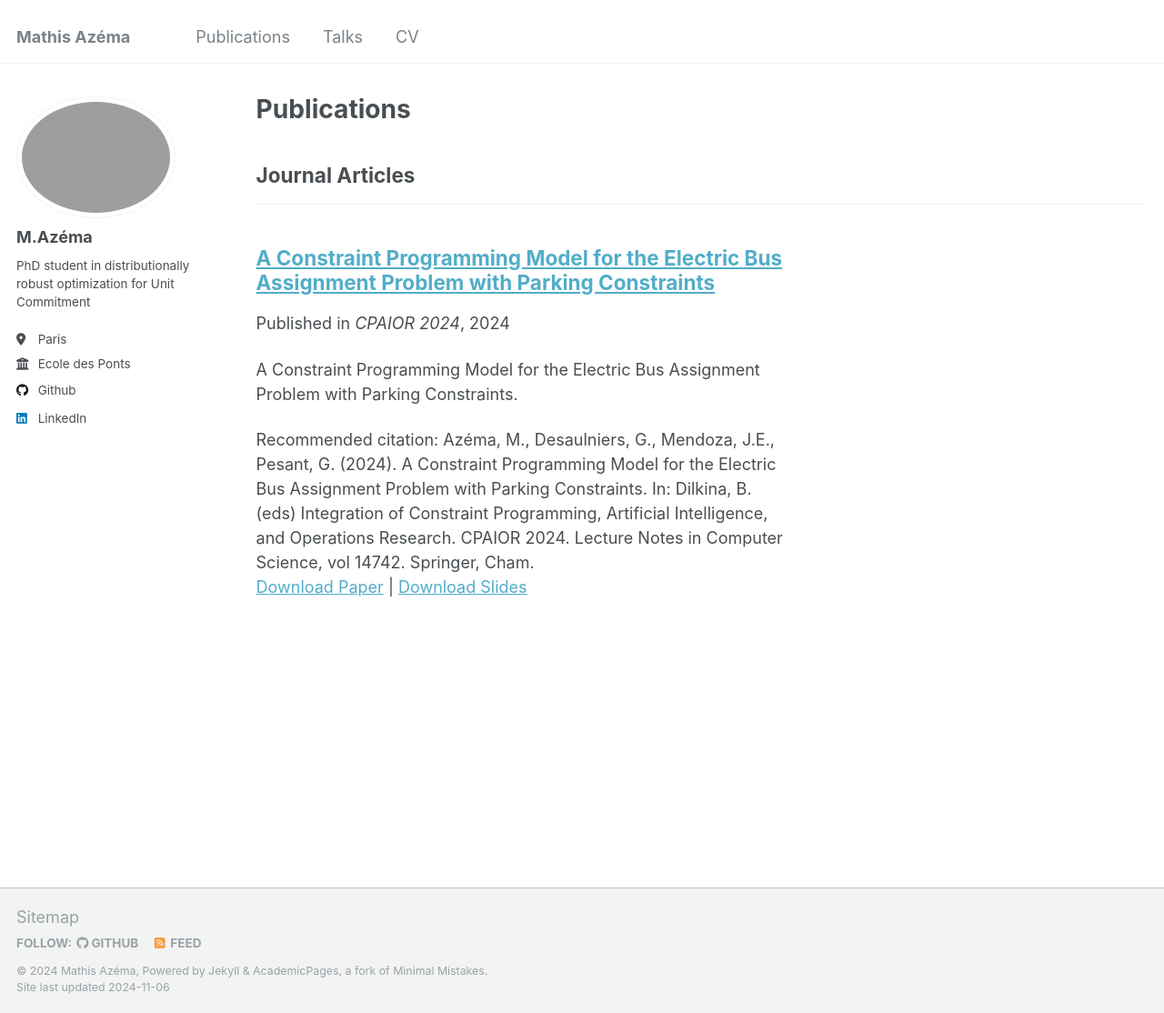
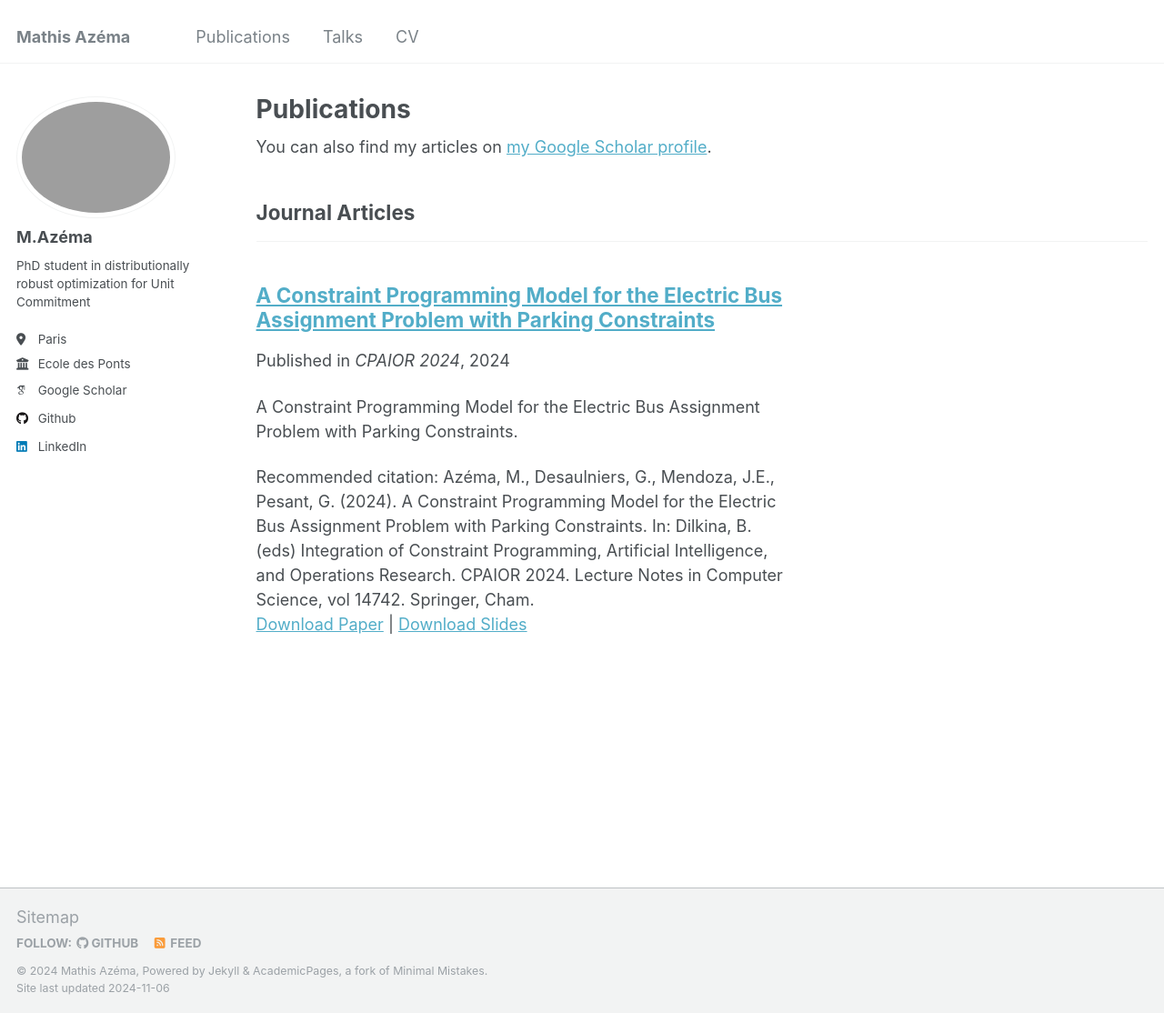
Before and after one commit to MathisAzema/mathisazema.github.io, a Jekyll site: the page built from _pages/publications.html, in a window 1280 px wide and 1114 px high. Shown: the whole window at 91% size. Built offline with Jekyll 4.4.1, drawn with Linux system fonts in a browser that asks for light colours; some web fonts are replaced; part of the change alters nothing that is shown.

Commit message:
googlescholar

```diff
--- a/_config.yml
+++ b/_config.yml
@@ -32,7 +32,7 @@ author:
 
   # Academic websites
   arxiv            : # URL - Update with the correct link to your profile
-  googlescholar    :
+  googlescholar    : "https://scholar.google.com/citations?hl=en&user=P6ItZHoAAAAJ"
   impactstory      : # URL
   orcid            :
   semantic         : # URL
```
